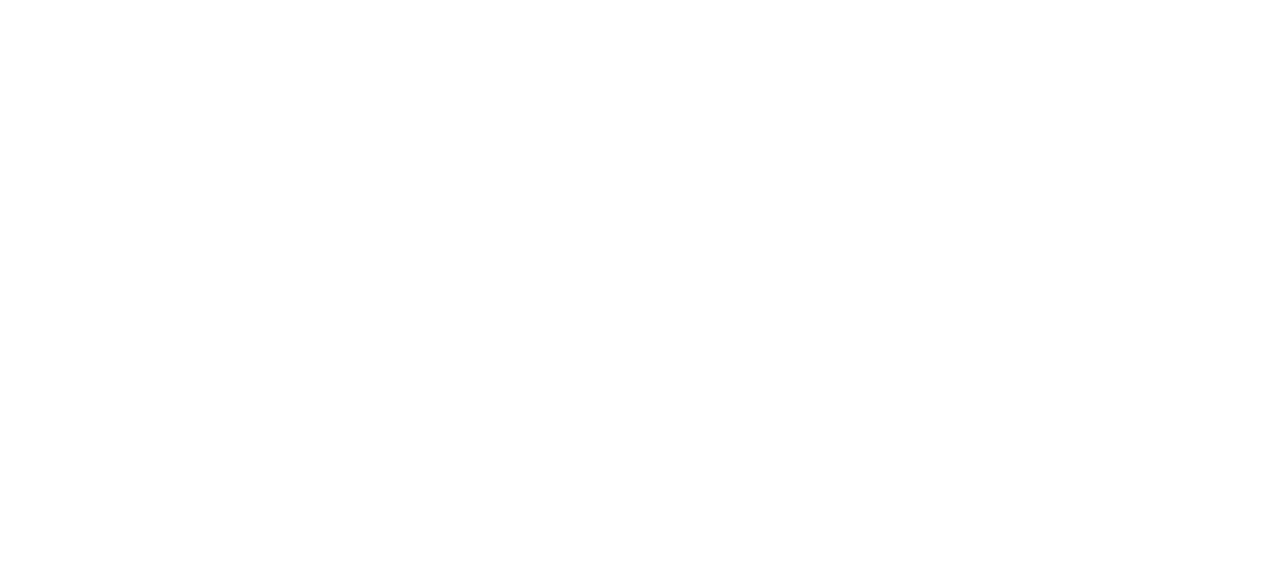
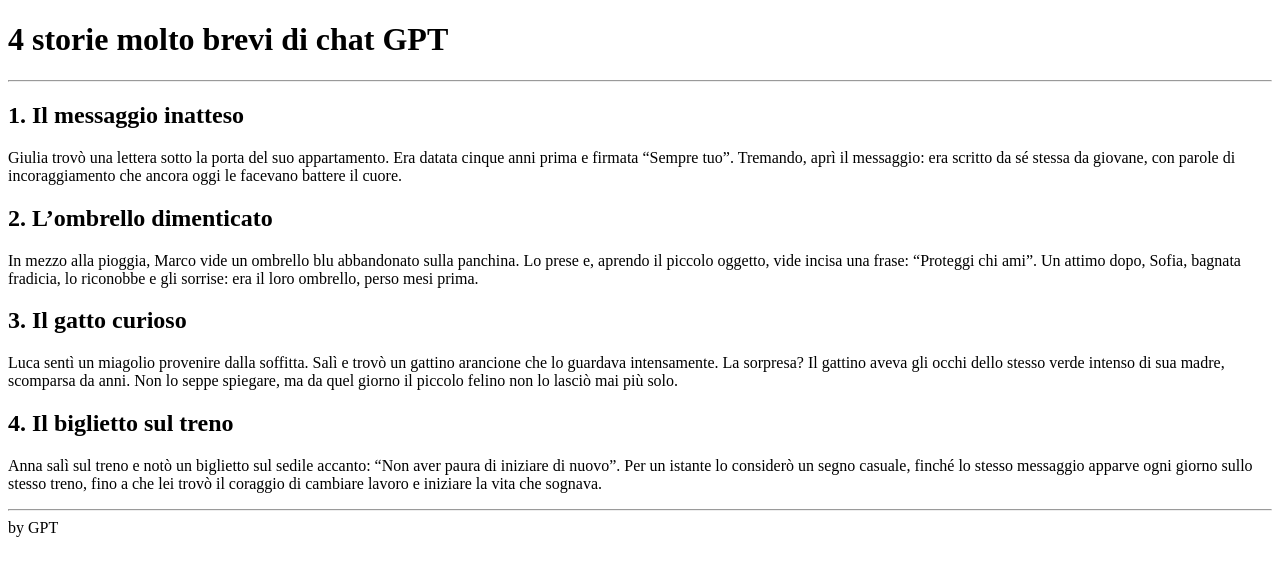
Before and after one commit to rAel-Ael/htmlcss-wireframe, a plain HTML site: page index.html in a window 1280 px wide. Drawn offline with Linux system fonts and the light colour scheme.

Commit message:
provato a fixare lo screen e aggiunto testo su file html

```diff
--- a/index.html
+++ b/index.html
@@ -7,11 +7,40 @@
 </head>
 <body>
     <header>
-
+        <h1>4 storie molto brevi di chat GPT</h1>
     </header>
-
+   <hr>
+   <section>
+       <h2>1. Il messaggio inatteso </h2>
+       <p>
+        Giulia trovò una lettera sotto la porta del suo appartamento. Era datata cinque anni prima e firmata “Sempre tuo”.
+        Tremando, aprì il messaggio: era scritto da sé stessa da giovane, con parole di incoraggiamento che ancora oggi le facevano battere il cuore.
+       </p>
+   </section>
+   <section>
+       <h2>2. L’ombrello dimenticato</h2>
+       <p>
+        In mezzo alla pioggia, Marco vide un ombrello blu abbandonato sulla panchina. Lo prese e, aprendo il piccolo oggetto, vide incisa una frase: “Proteggi chi ami”.
+        Un attimo dopo, Sofia, bagnata fradicia, lo riconobbe e gli sorrise: era il loro ombrello, perso mesi prima.
+       </p>
+    </section>
+    <section>
+        <h2>3. Il gatto curioso</h2>
+        <p>
+            Luca sentì un miagolio provenire dalla soffitta. Salì e trovò un gattino arancione che lo guardava intensamente.
+            La sorpresa? Il gattino aveva gli occhi dello stesso verde intenso di sua madre, scomparsa da anni. Non lo seppe spiegare, ma da quel giorno il piccolo felino non lo lasciò mai più solo.
+        </p>
+    </section>
+    <section>
+       <h2>4. Il biglietto sul treno</h2>
+       <p>
+        Anna salì sul treno e notò un biglietto sul sedile accanto: “Non aver paura di iniziare di nuovo”.
+        Per un istante lo considerò un segno casuale, finché lo stesso messaggio apparve ogni giorno sullo stesso treno, fino a che lei trovò il coraggio di cambiare lavoro e iniziare la vita che sognava.
+       </p>
+   </section>
+   <hr>
     <footer>
-
+        by GPT
     </footer>
 
 </body>
```
Also changed, not shown: screenshot.png (added), 1 other file.
